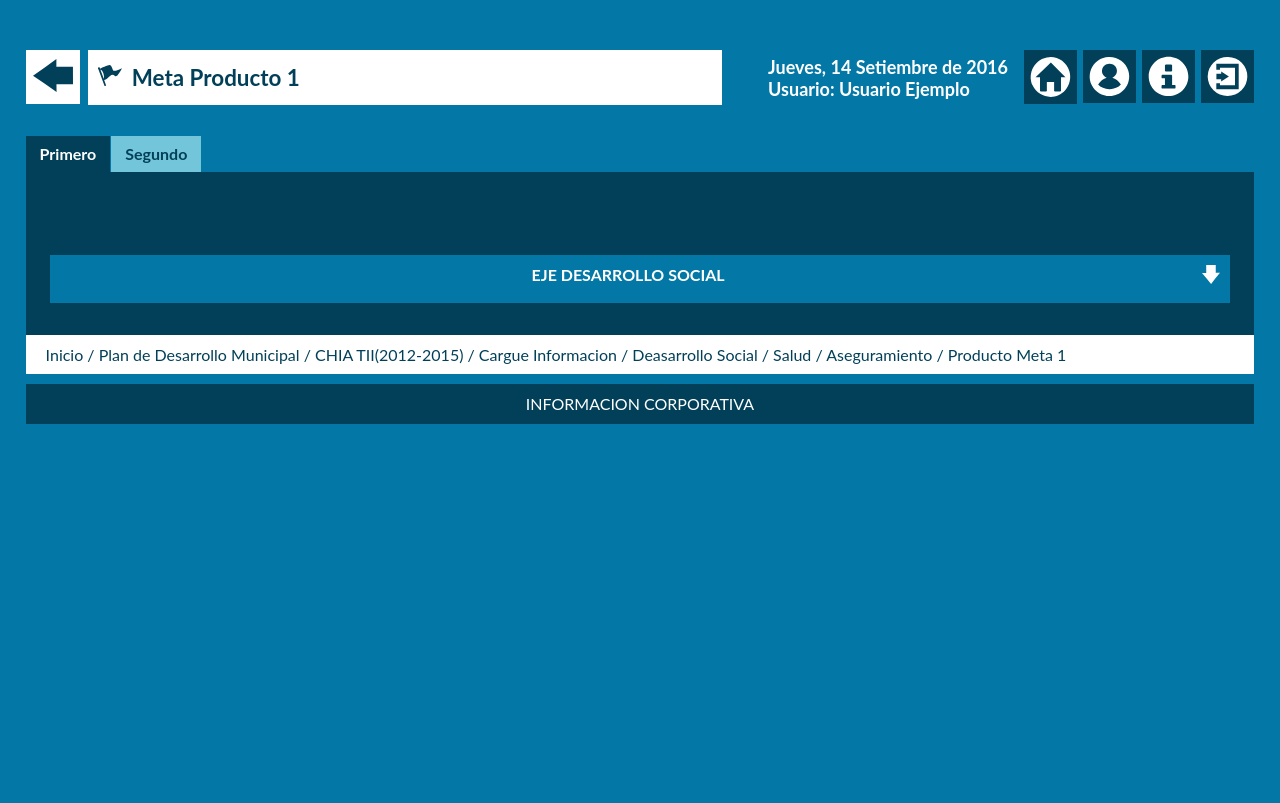
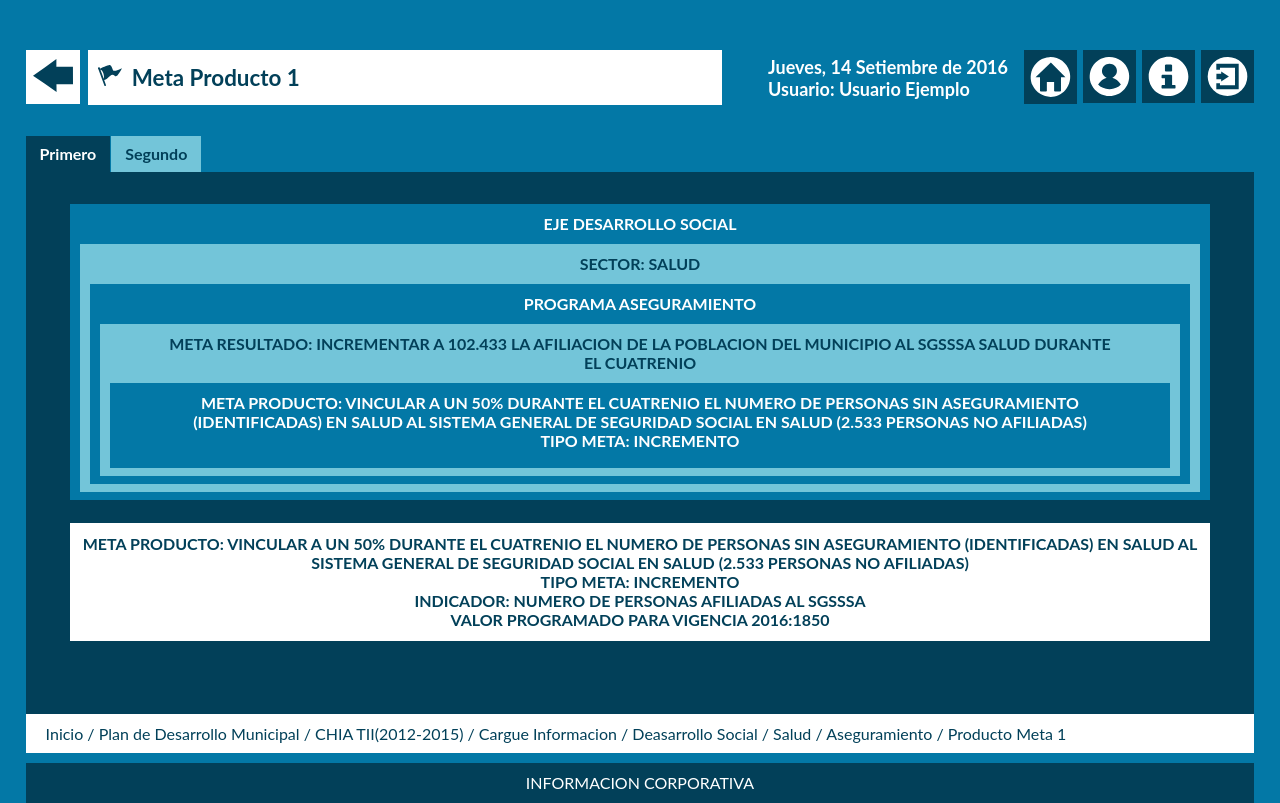
Before and after one commit to wilmertri/seguiplan_design, a plain HTML site: page vista4.html in a window 1280 px wide. Drawn offline with Linux system fonts and the light colour scheme.

Commit message:
- desplegables meta producto
Eliminacion de los desplegables para meta producto y que se vea el contenido todo el tiempo

```diff
--- a/css/sp.css
+++ b/css/sp.css
@@ -807,7 +807,8 @@ input[id^="item_v3"]:checked + label + .item_v3{
 
 .contenedor_v4 .item_v4{
 	padding: 14px 12px;
-	background-color: #0A99C3;
+	/*background-color: #0A99C3;*/
+    background: green;
 	margin-bottom: 8px;
 	font-size: 1.6em;
 }
@@ -834,38 +835,37 @@ input[id^="item_v3"]:checked + label + .item_v3{
 	padding: 10px 20px;
 }
 
+.cont_item{
+    margin: 1% 2%;
+    text-align: center;
+    background: red;
+}
+
+#item1a, #item1b{
+  	position: relative;
+}
+
 #item1a{
 	background-color: #0378A6;
-	width: 96%;
-	margin: 6% auto 2%;
 	text-align: center;
 }
 
-#item1b, #item1c, #item1d, #item1e{
-	width: 96%;
+#item1b{
 	margin: auto;
 	text-align: center;
-	display: none;
-}
-
-#item1c, #item1e{
-  	background-color: #0378A6;
-}
-
-#item1b, #item1d{
-	background-color: #73C5D9;
+    background-color: #73C5D9;
 	color: #024059;
 }
 
-#item1a img, #item1b img, #item1c img, #item1d img, #item1e img{
+/*#item1a img, #item1b img{/*
 	display: inline-block;
 	width: 18px;
 	margin-left: 0.5%;
 	vertical-align: middle;
 	float: right;
-}
+} esltilo de las flechas desplegables*/
 
-#item1a p, #item1b p, #item1c p, #item1d p, #item1e p, #result p{
+#item1a p, #item1b p{
 	margin-bottom: 1%;
 	font-weight: bold;
 	display: inline-block;
@@ -876,10 +876,9 @@ input[id^="item_v3"]:checked + label + .item_v3{
 #result{
   	background-color: #FFF;
 	color: #024059;
-	width: 90%;
+	width: 98%;
 	margin: 2% auto 4%;
 	text-align: center;
-	display: none;
 	padding: 1%;
 }
 
--- a/vista4.html
+++ b/vista4.html
@@ -28,21 +28,17 @@
 			<li><a href="#tab2">Segundo</a></li>
 		</ul>
 		<div id="tab1">
+		<div class="cont_item">
 			<div id="item1a">
-				<img id="ir1b" src="img/flecha_b.svg" alt="">
 				<p>EJE DESARROLLO SOCIAL</p>
 				<div id="item1b">
-					<img id="ir1c" src="img/flecha_b.svg" alt="">
 					<p>SECTOR: SALUD</p>
-					<div id="item1c">
-						<img id="ir1d" src="img/flecha_b.svg" alt="">
+					<div id="item1a">
 						<p>PROGRAMA ASEGURAMIENTO</p>
-						<div id="item1d">
-							<img id="ir1e" src="img/flecha_b.svg" alt="">
+						<div id="item1b">
 							<p>META RESULTADO: INCREMENTAR A 102.433 LA AFILIACION DE LA
 							POBLACION DEL MUNICIPIO AL SGSSSA SALUD DURANTE EL CUATRENIO</p>
-							<div id="item1e">
-								<img id="iresult" src="img/flecha_b.svg" alt="">
+							<div id="item1a">
 								<p>META PRODUCTO: VINCULAR A UN 50% DURANTE EL CUATRENIO EL NUMERO DE PERSONAS SIN ASEGURAMIENTO (IDENTIFICADAS) EN SALUD AL SISTEMA GENERAL DE SEGURIDAD SOCIAL EN SALUD (2.533 PERSONAS NO AFILIADAS) <br>
 								TIPO META: INCREMENTO</p>
 							</div>
@@ -58,6 +54,7 @@
 				<br>VALOR PROGRAMADO PARA VIGENCIA 2016:1850</p>
 		   </div>
 		</div>
+		</div>
 		<div id="tab2">
 			segundo
 		</div>
@@ -69,17 +66,6 @@
   <script src="js/jquery-3.1.0.min.js"></script>
   <script src="js/jquery.idTabs.min.js" type="text/javascript"></script>
 
-    <script type="text/javascript">
-    $(document).ready(function(){
-
-	 	$("#ir1b").click(function() {$("#item1b").css("display", "inline-block");$("#ir1b").css("display", "none");});
-		$("#ir1c").click(function() {$("#item1c").css("display", "inline-block");$("#ir1c").css("display", "none");});
-		$("#ir1d").click(function() {$("#item1d").css("display", "inline-block");$("#ir1d").css("display", "none");});
-		$("#ir1e").click(function() {$("#item1e").css("display", "inline-block");$("#ir1e").css("display", "none");});
-		$("#iresult").click(function() {$("#result").css("display", "block");$("#iresult").css("display", "none");});
-
-	});
-   </script>
 
 </body>
 </html>
```
